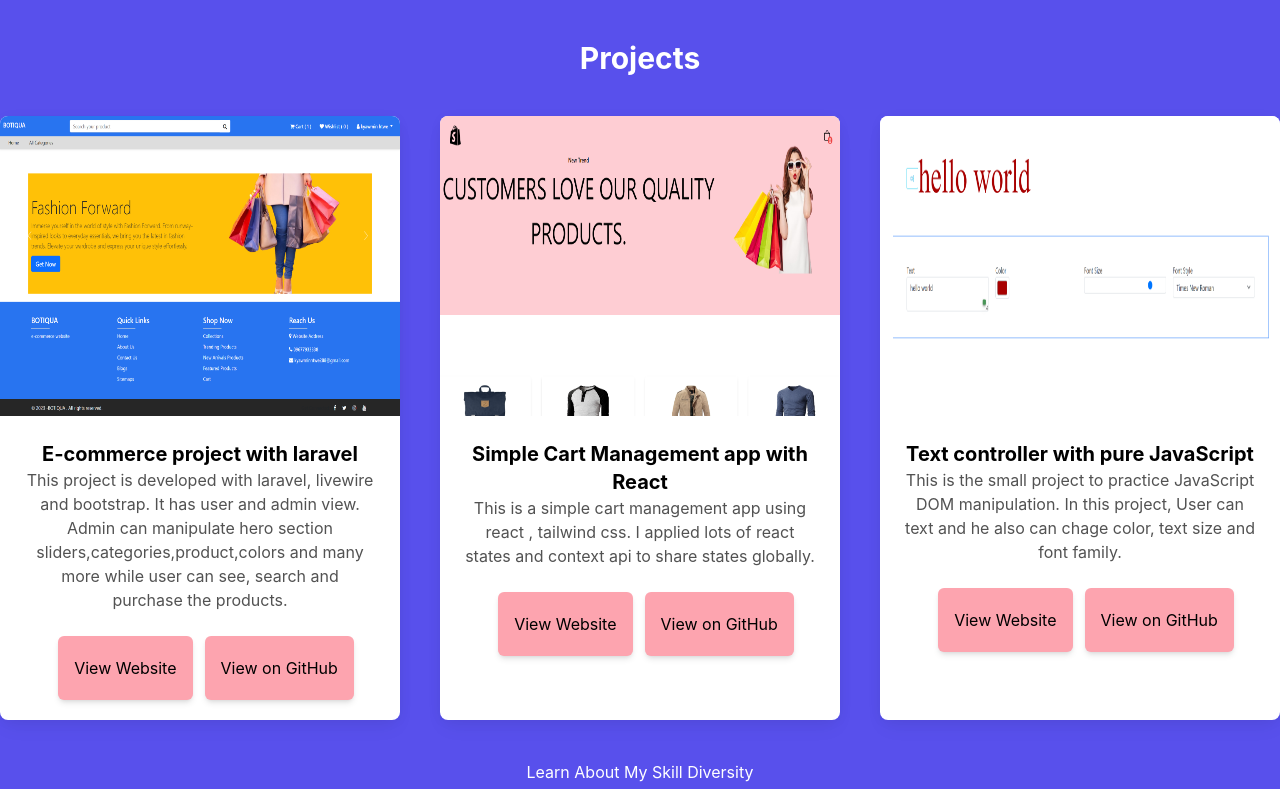
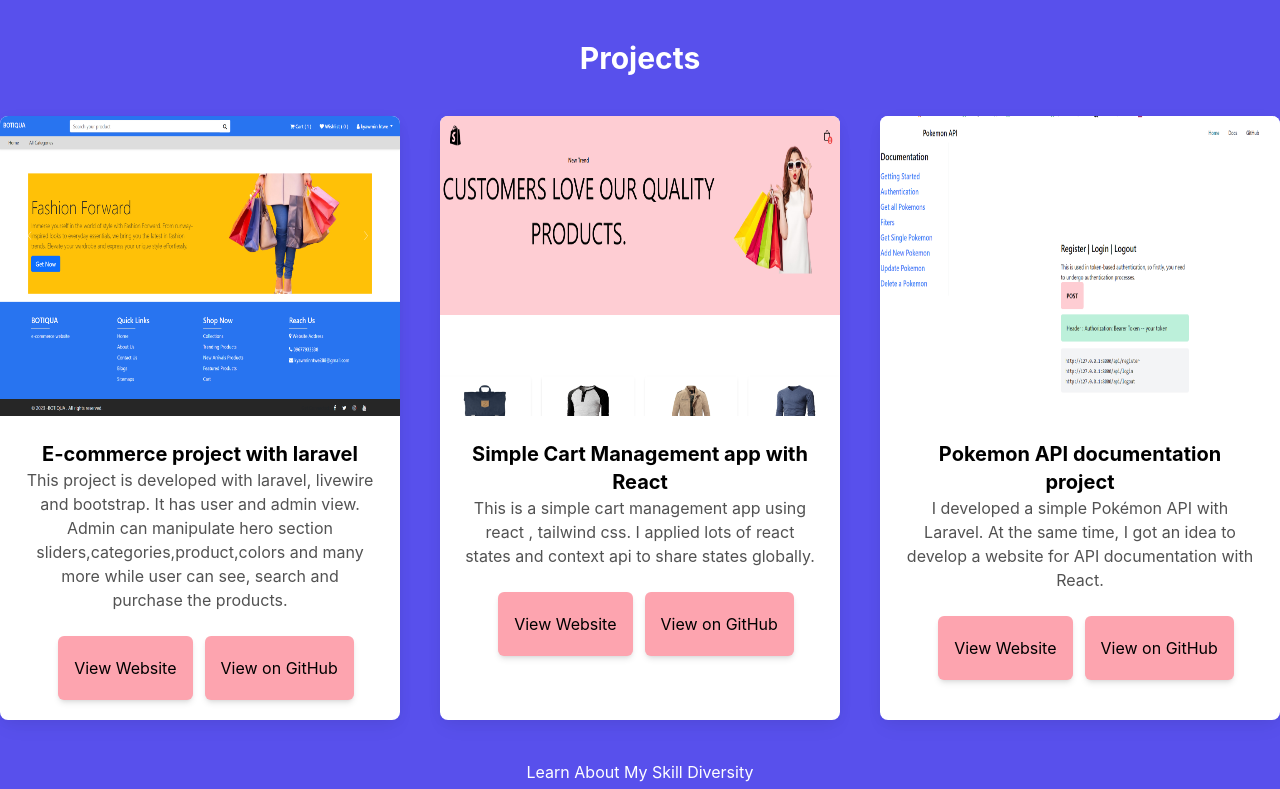
Before and after one commit to kyawminht/portfolio, a React (Create React App) app: page / in a window 1280 px wide. Shown: the part 585-1374 px from the top of the page. Built offline with nearby package versions, Linux system fonts and the light colour scheme.

Commit message:
edit api docs project

```diff
--- a/src/components/Project.jsx
+++ b/src/components/Project.jsx
@@ -1,7 +1,7 @@
 import React from 'react'
 import EImage from '../assets/e-commerce.png'
 import PImage1 from '../assets/p2.png'
-import PImage2 from '../assets/text_controller.png'
+import PImage2 from '../assets/pokemondocs.png'
 
 
 const Project = () => {
@@ -70,16 +70,16 @@ const Project = () => {
           />
         </div>
         <div className="p-6">
-        <h6 className="text-xl font-bold">Text controller with pure JavaScript</h6>
+        <h6 className="text-xl font-bold">Pokemon API documentation project</h6>
           <p className="text-base text-neutral-600 dark:text-neutral-200">
-           This is the small project to practice JavaScript DOM manipulation. In this project, User can text and he also can chage color, text size and font family.
+          I developed a simple Pokémon API with Laravel. At the same time, I got an idea to develop a website for API documentation with React.
           </p>
         </div>
         <div className="flex justify-center mb-5">
-          <a href='https://text-controller.vercel.app/' target="_blank" className="bg-rose-300 px-4 p-5 rounded-md shadow-md hover:scale-105 duration-150 mx-3">
+          <a href='https://pokemon-api-docs.vercel.app/docs' target="_blank" className="bg-rose-300 px-4 p-5 rounded-md shadow-md hover:scale-105 duration-150 mx-3">
             View Website
           </a>
-          <a href='https://github.com/kyawminht/text_controller' target="_blank"  className="bg-rose-300 px-4 p-5 rounded-md shadow-md hover:scale-105 duration-150">
+          <a href='https://github.com/kyawminht/pokemon_api_docs' target="_blank"  className="bg-rose-300 px-4 p-5 rounded-md shadow-md hover:scale-105 duration-150">
             View on GitHub
           </a>
         </div>
```
Also changed, not shown: src/assets/pokemondocs.png (added).
